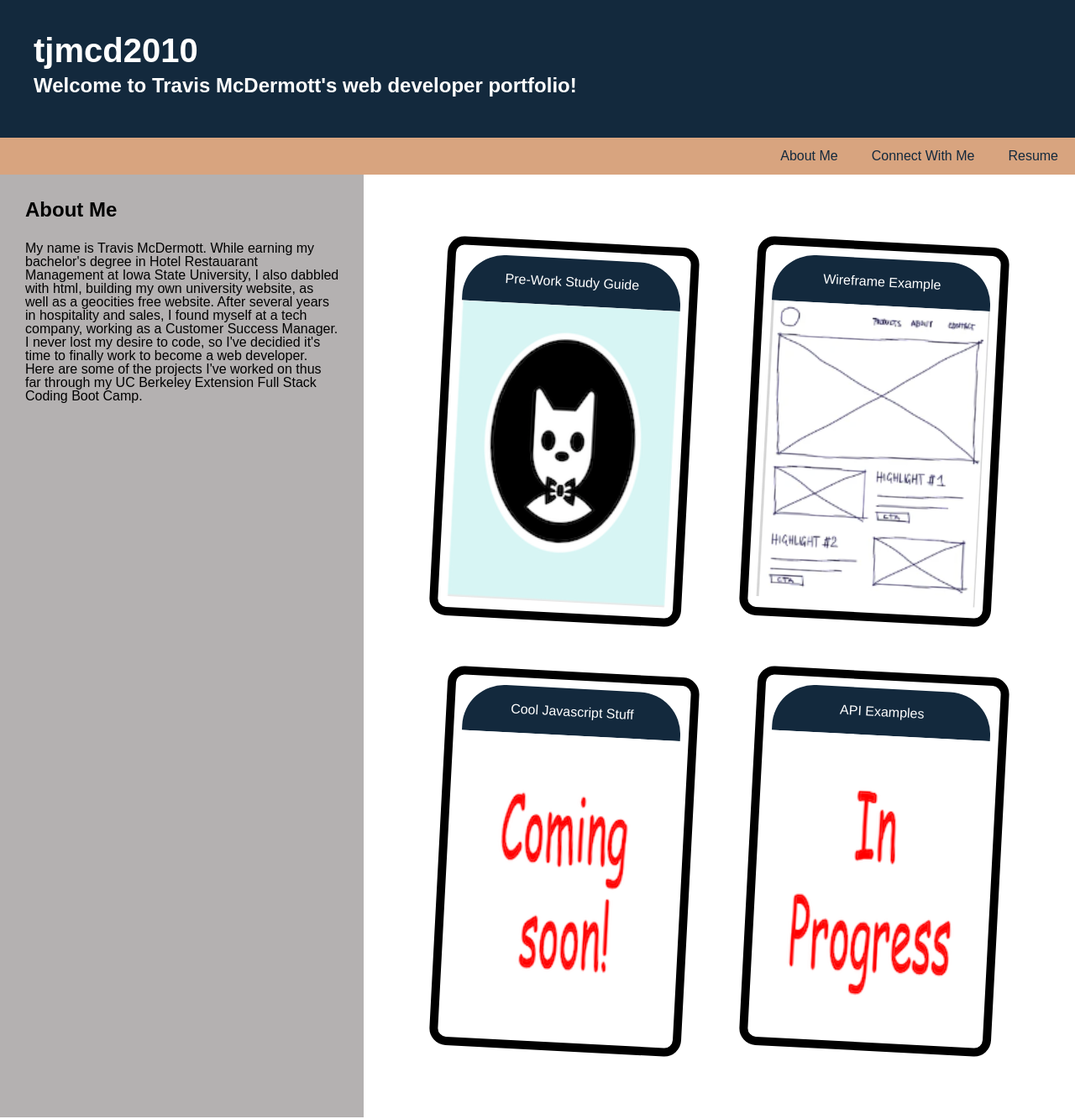
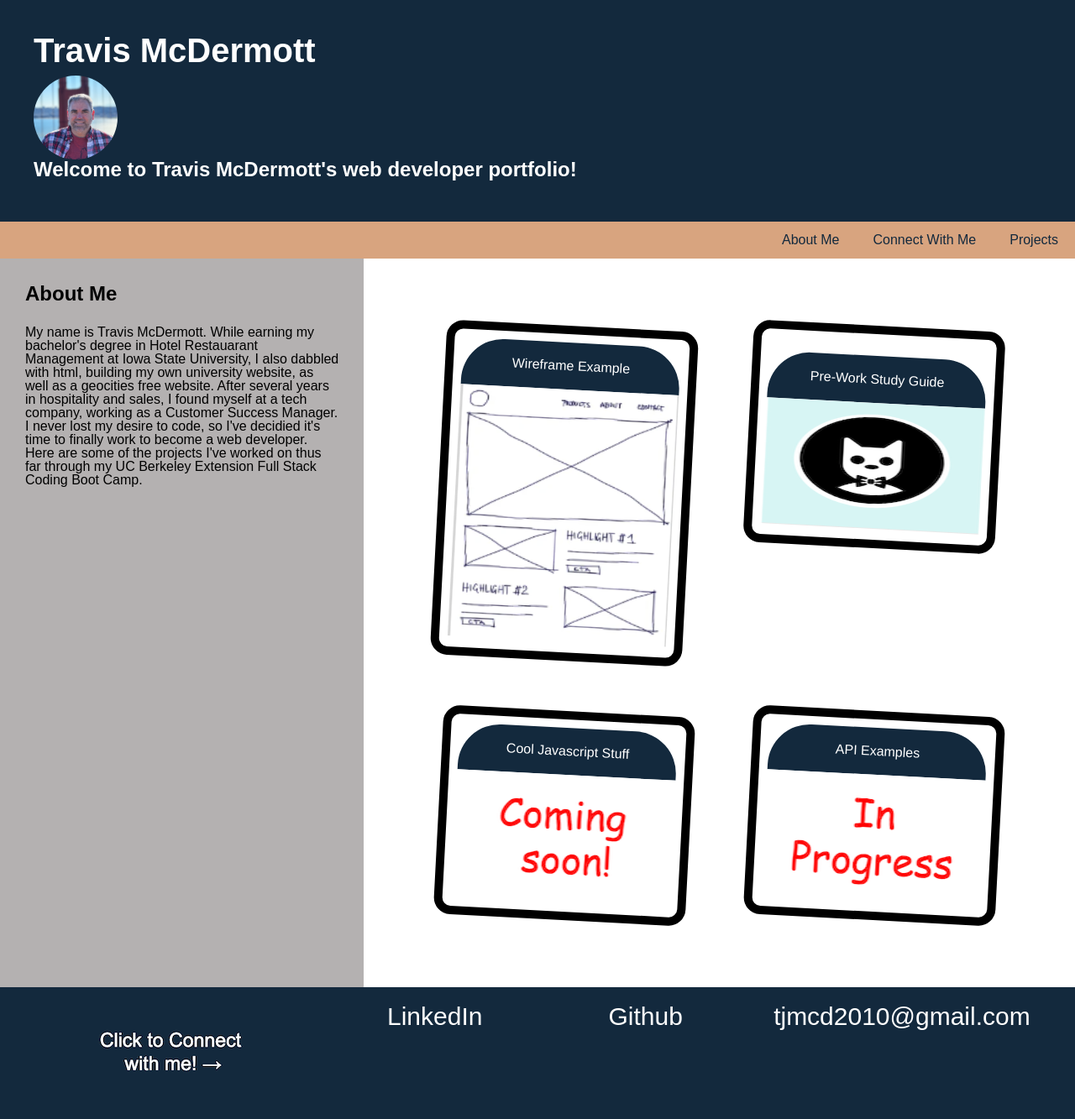
Before and after one commit to tjmcd2010/mcdermott-challenge-02, a plain HTML site: page index.html in a window 1280 px wide. Shown: the top 1333 px of the page at 84% size. Drawn offline with Linux system fonts and the light colour scheme.

Commit message:
updated avatar and README

```diff
--- a/Assets/style.css
+++ b/Assets/style.css
@@ -3,7 +3,12 @@
 --light: #ffff;
 --borders: 53px;
 }
-
+.avatar {
+  vertical-align: middle;
+  width: 100px;
+  height: 100px;
+  border-radius: 50%;
+}
 body {
   font-size: 16px;
   display: flex;
@@ -62,15 +67,6 @@ aside {
   text-align: start;
 }
 
-/*
-.products {
-  flex: 3;
-  background-color: var(--light);
-  padding: var(--borders);
-  display: flex;
-  flex-wrap: wrap;
-}
-*/
 
 .projects {
   flex: 4;
--- a/index.html
+++ b/index.html
@@ -12,7 +12,8 @@
 <body>
   <!-- Header -->
   <header>
-    <h1>tjmcd2010</h1>
+    <h1>Travis McDermott</h1>
+    <img src = "Images/Headshot.jpg" alt="Travis McDermott Avatar" class="avatar">
 
      <h2>Welcome to Travis McDermott's web developer portfolio! </h2>
 
@@ -22,7 +23,7 @@
   <nav>
     <a href="#p">About Me</a>
     <a href="#navbar">Connect With Me</a>
-    <a href="#">Resume</a>
+    <a href="#projects">Projects</a>
   </nav>
 
   <!-- Body -->
@@ -36,30 +37,32 @@
     <br>    <p>My name is Travis McDermott. While earning my bachelor's degree in Hotel Restauarant Management at Iowa State University, I also dabbled with html, building my own university website, as well as a geocities free website. After several years in hospitality and sales, I found myself at a tech company, working as a Customer Success Manager. I never lost my desire to code, so I've decidied it's time to finally work to become a web developer. Here are some of the projects I've worked on thus far through my UC Berkeley Extension Full Stack Coding Boot Camp.</p>
   </aside>
     <!-- Project Cards -->
-    <div class="projects">
+    <div id ="projects" div class="projects">
+
       <section class="card">
-        <header>Pre-Work Study Guide</header>
-        <a href="https://tjmcd2010.github.io/prework-study-guide/"> <img src="Images/bowtie-cat.png" alt="cat with botwie image"></a>
-
+        <header>Wireframe Example</header>
+       <a href ="https://tjmcd2010.github.io/css-snippets-wireframe/"> <img src="Images/wireframe example.png" alt="hand drawn website mock up image" width="200" height="300" /></a>
 
       </section>
       <section class="card">
-        <header>Wireframe Example</header>
-       <a href ="https://tjmcd2010.github.io/css-snippets-wireframe/"> <img src="Images/wireframe example.png" alt="hand drawn website mock up image" /></a>
+       <br>
+
+       <header>Pre-Work Study Guide</header> <a href="https://tjmcd2010.github.io/prework-study-guide/"> <img src="Images/bowtie-cat.png" alt="cat with botwie image" width="100" height="150"></a>
 
       </section>
+
       <section class="card">
         <header>Cool Javascript Stuff</header>
-         <img src="Images/Coming soon.png" alt="sign saying coming soon image"/>
+         <img src="Images/Coming soon.png" alt="sign saying coming soon image" width="100" height="150"/>
       </section>
       <section class="card">
         <header>API Examples</header>
         <img
-          src="Images/in progress.png" alt="sign saying in progress" />
+          src="Images/in progress.png" alt="sign saying in progress" width="100" height="150" />
       </section>
     </div>
   </main>
-<br><br><br><br><br><br><br>
+
 
   <div id = "navbar" div class="navbar">
     <ul>
```
Also changed, not shown: Images/Headshot.jpg (added), Images/bowtie-cat2.png (added), 1 other file.
